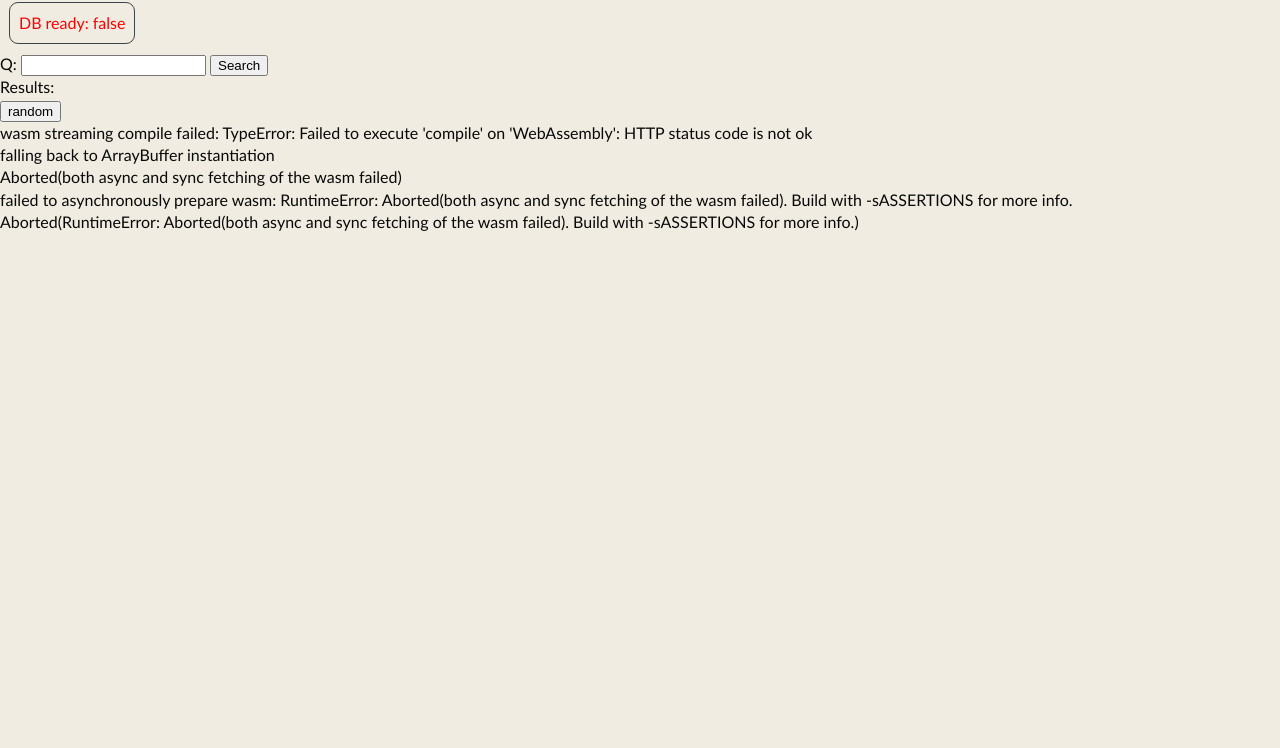
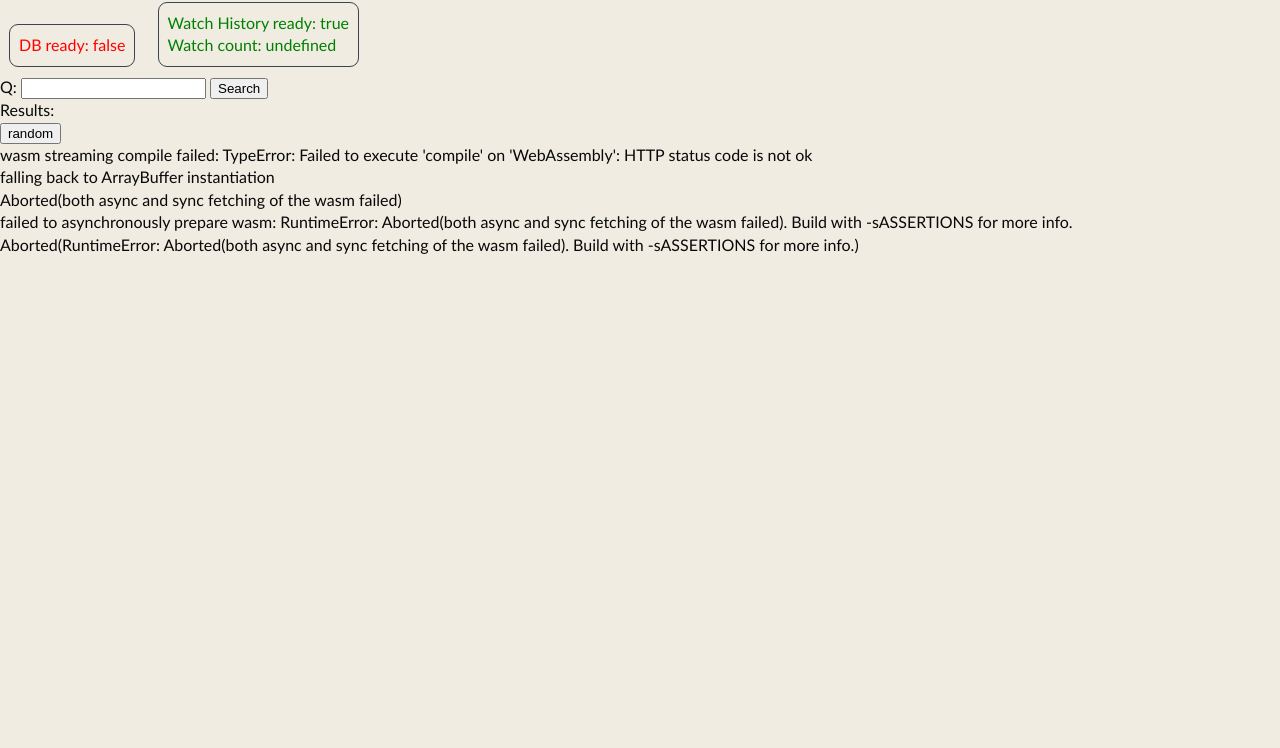
Before and after one commit to davemenninger/noa, a plain HTML site: page index.html in a window 1280 px wide. Shown: the part 52-800 px from the top of the page. Drawn offline with Linux system fonts and the light colour scheme; no server answers.

Commit message:
hacky watch-history component

```diff
--- a/components/search-bar.js
+++ b/components/search-bar.js
@@ -23,8 +23,6 @@ class SearchBarComponent extends HTMLElement {
       } catch (e) {
         console.log(e);
       }
-      // stuff...
-      //e.target.reset();
     };
   }
 }
--- /dev/null
+++ b/components/watch-history.css
@@ -0,0 +1,16 @@
+x-watch-history {
+  border: solid 1px var(--color-black);
+  border-radius: 9px;
+  border: 1px solid var(--color-gray);
+  display: inline-block;
+  margin: 9px;
+  padding: 9px;
+}
+
+x-watch-history div span[ready=true]{
+  color: green;
+}
+
+x-watch-history div span[ready=false]{
+  color: red;
+}
--- /dev/null
+++ b/components/watch-history.js
@@ -0,0 +1,60 @@
+class WatchHistoryComponent extends HTMLElement {
+  ready;
+  total;
+  constructor(){
+    super();
+    this.ready = false;
+  }
+
+  connectedCallback() {
+    this.appendChild(document.createElement("div"));
+    this.update();
+  }
+
+  initialize(){
+    return new Promise((resolve) => {
+      this.load_wl().then(function(){
+        this.ready = true;
+        this.update();
+        resolve();
+      }.bind(this));
+    });
+  }
+
+  load_wl(){
+    return new Promise((resolve) => {
+      const request = window.indexedDB.open("mydatabase", 2);
+      request.onupgradeneeded = (event) => {
+        const db = event.target.result;
+        const watchList = db.createObjectStore("watchList", { keyPath: "id" });
+      };
+
+      request.onsuccess = (event) => {
+        const db = event.target.result;
+        const transaction = db.transaction(["watchList"], "readonly");
+        const watchList = transaction.objectStore("watchList");
+
+        const request = watchList.count();
+        request.onsuccess = () => {
+          if (request.result) {
+            this.total = request.result;
+            this.update();
+          }
+        };
+      };
+
+      resolve();
+    });
+  }
+
+  update() {
+    const d = this.querySelector("div");
+    const i = document.createElement('span');
+    i.setAttribute('ready', this.ready);
+    i.innerHTML = "Watch History ready: " + (this.ready);
+    i.innerHTML += "<br>Watch count: " + (this.total);
+    d.replaceChildren(i);
+  }
+}
+
+export const registerWatchHistoryComponent = () => customElements.define('x-watch-history', WatchHistoryComponent);
--- a/components/watched-checkbox.js
+++ b/components/watched-checkbox.js
@@ -5,8 +5,6 @@ class WatchedCheckbox extends HTMLElement {
   }
 
   update() {
-    var foo = false;
-
     const request = window.indexedDB.open("mydatabase", 2);
     request.onupgradeneeded = (event) => {
       const db = event.target.result;
@@ -50,6 +48,7 @@ class WatchedCheckbox extends HTMLElement {
   }
 
   mark(_) {
+    // TODO: extract watch history to a component
     const request = window.indexedDB.open("mydatabase", 2);
     request.onupgradeneeded = (event) => {
       const db = event.target.result;
--- a/components/work.js
+++ b/components/work.js
@@ -34,8 +34,8 @@ class WorkComponent extends HTMLElement {
             i2.appendChild(s);
 
             u.appendChild(i2);
+            u.appendChild(i4);
             u.appendChild(i3);
-            u.appendChild(i4);
             u.appendChild(i5);
 
             d.appendChild(u);
--- a/index.css
+++ b/index.css
@@ -3,6 +3,7 @@
 @import "components/work.css";
 @import "components/media-icon.css";
 @import "components/watched-checkbox.css";
+@import "components/watch-history.css";
 @import "components/swdb.css";
 
 body {
--- a/index.html
+++ b/index.html
@@ -14,6 +14,7 @@
     <header><h1>Noa</h1></header>
     <main>
       <x-swdb id="db"></x-swdb>
+      <x-watch-history id="watch_history"></x-watch-history>
       <x-search-bar id="search"></x-search-bar>
       <article id="results">Results:</article>
       <button id="random">random</button>
--- a/index.js
+++ b/index.js
@@ -5,6 +5,7 @@ import { registerSWDBComponent } from "./components/swdb.js";
 import { registerSearchBarComponent } from "./components/search-bar.js";
 import { registerWatchedCheckboxComponent } from "./components/watched-checkbox.js";
 import { registerWorkComponent } from "./components/work.js";
+import { registerWatchHistoryComponent } from "./components/watch-history.js";
 
 (function () {
   const app = () => {
@@ -13,13 +14,23 @@ import { registerWorkComponent } from "./components/work.js";
     registerWatchedCheckboxComponent();
     registerMediaIconComponent();
     registerSWDBComponent();
+    registerWatchHistoryComponent();
 
     var db =  document.getElementById('db');
+    var watch_history =  document.getElementById('watch_history');
     var results =  document.getElementById('results');
 
     try {
       db.initialize().then(() => {
         db.query("select * from media order by random() limit 9", results);
+      });
+    } catch (e) {
+      console.log(e);
+    }
+
+    try {
+      watch_history.initialize().then(() =>{
+        console.log("in here");
       });
     } catch (e) {
       console.log(e);
```
